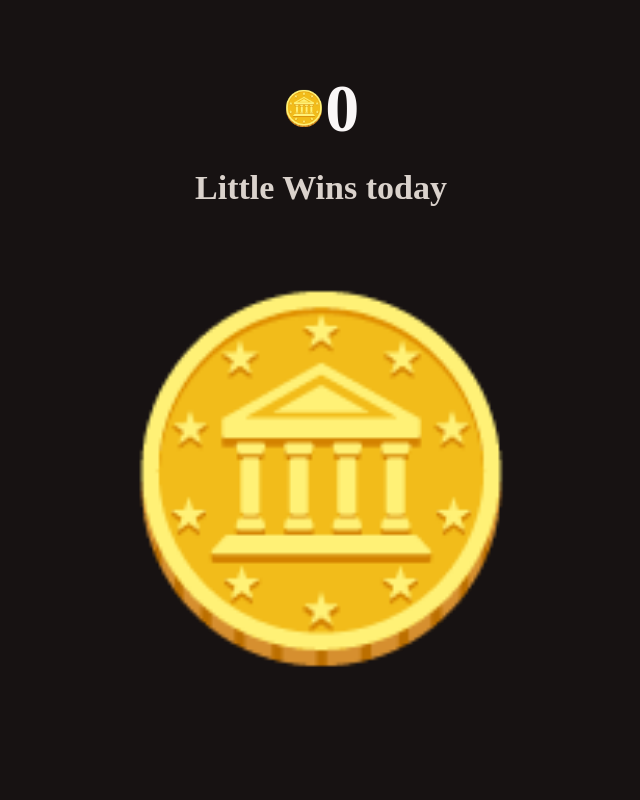
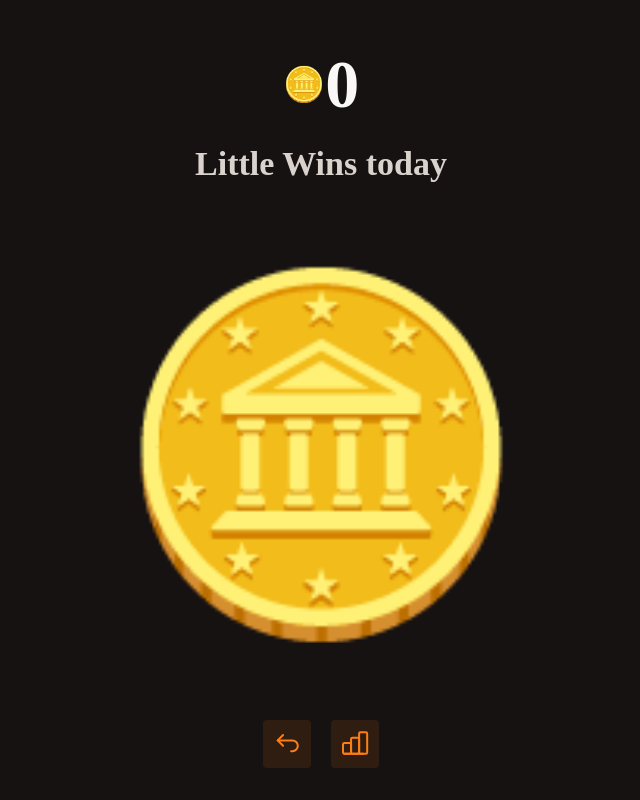
Before and after one commit to tannerkrewson/little-wins, a React (Create React App) app: page / in a window 1280 px wide. Shown: the whole page, without its empty margins (319-959 px from the left). Built offline with nearby package versions, Linux system fonts and the light colour scheme.

Commit message:
add button bar with subtractor

```diff
--- a/package.json
+++ b/package.json
@@ -6,6 +6,7 @@
 		"@fontsource-variable/dm-sans": "^5.0.3",
 		"@mantine/core": "^7.4.0",
 		"@mantine/hooks": "^7.4.0",
+		"@tabler/icons-react": "^2.45.0",
 		"@types/node": "^16.18.69",
 		"@types/react": "^18.2.47",
 		"@types/react-dom": "^18.2.18",
--- a/src/App.tsx
+++ b/src/App.tsx
@@ -1,10 +1,13 @@
+import { ActionIcon, Group } from "@mantine/core";
+import { IconArrowBackUp, IconChartBar } from "@tabler/icons-react";
 import "./App.css";
 import EmojiButton from "./components/EmojiButton";
 import { animateEmoji } from "./utils/animateCount";
 import useCountTracker from "./utils/useCountTracker";
 
 function App() {
-	const { todaysCount, increaseTodaysCount } = useCountTracker();
+	const { todaysCount, increaseTodaysCount, decreaseTodaysCount } =
+		useCountTracker();
 	return (
 		<div className="App">
 			<div className="big-count">
@@ -18,6 +21,28 @@ function App() {
 					animateEmoji();
 				}}
 			/>
+			<Group gap="lg">
+				<ActionIcon
+					variant="light"
+					color="orange"
+					size="3em"
+					aria-label="Settings"
+					onClick={decreaseTodaysCount}
+				>
+					<IconArrowBackUp
+						style={{ width: "70%", height: "70%" }}
+						stroke={1.5}
+					/>
+				</ActionIcon>
+				<ActionIcon
+					variant="light"
+					color="orange"
+					size="3em"
+					aria-label="Settings"
+				>
+					<IconChartBar style={{ width: "70%", height: "70%" }} stroke={1.5} />
+				</ActionIcon>
+			</Group>
 		</div>
 	);
 }
```
Also changed, not shown: 1 other file (tests, documents, lock files or other folders).
